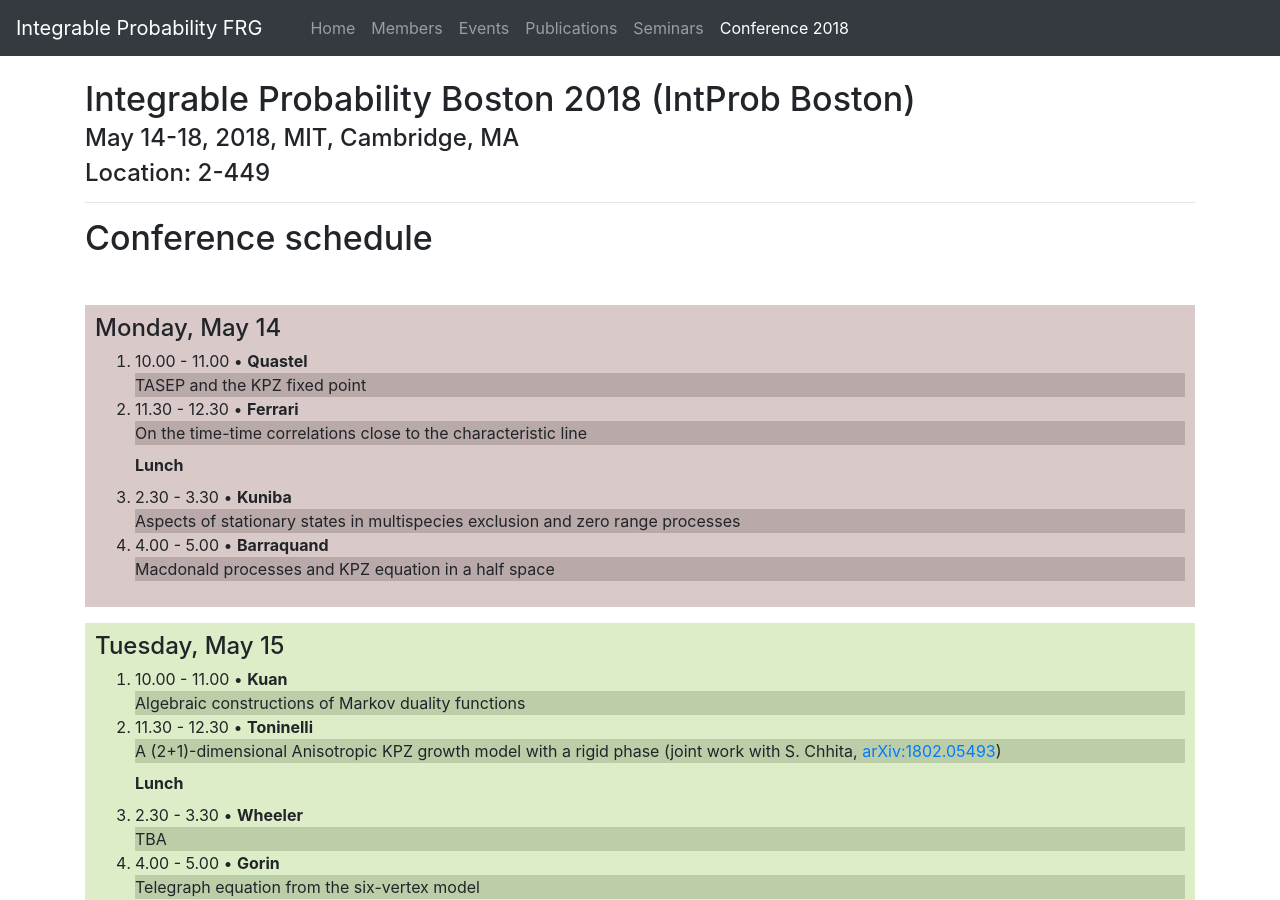
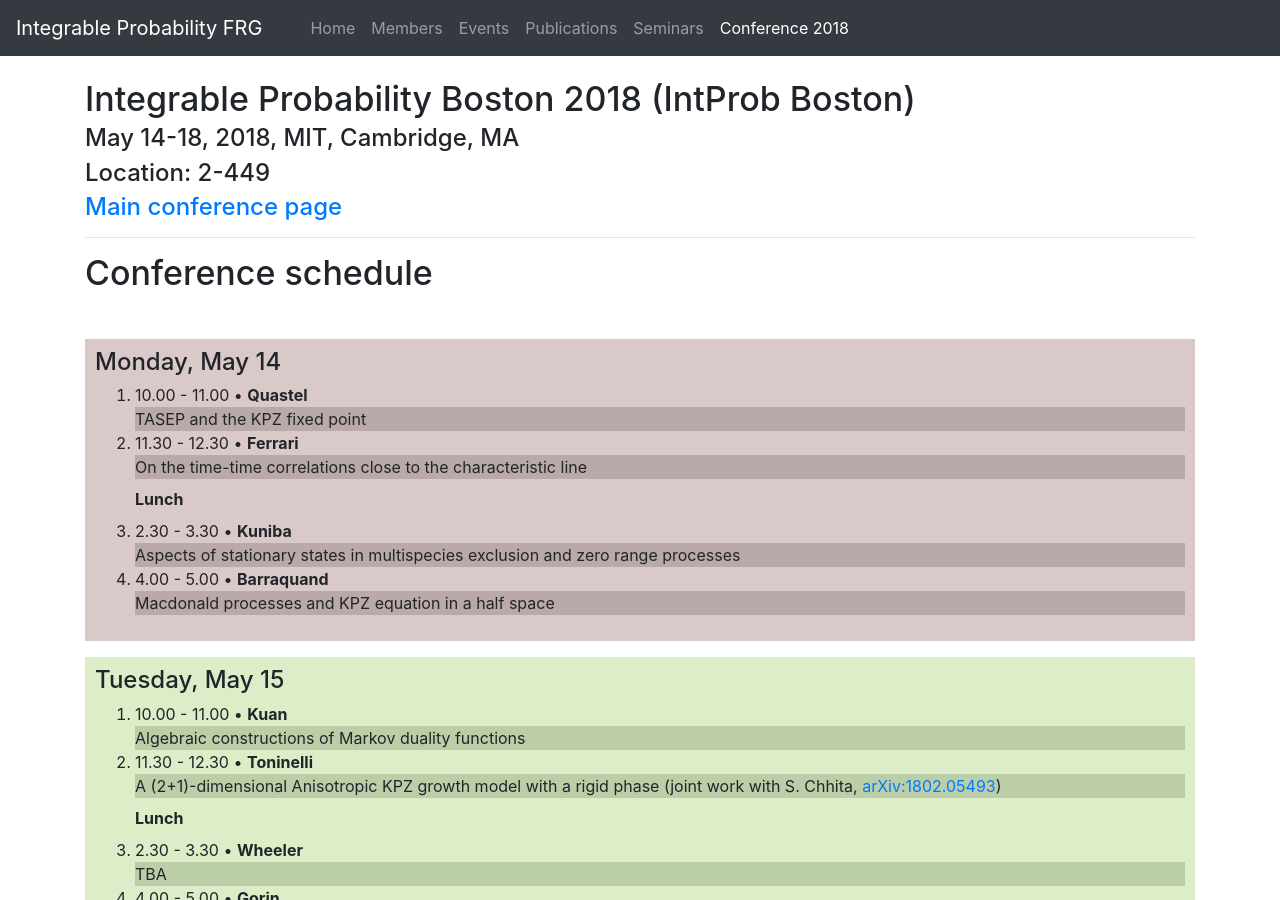
Before and after one commit to int-prob/int-prob-code, a Jekyll site: the page built from conference2018/schedule.md, in a window 1280 px wide and 900 px high. Built offline with Jekyll 4.4.1, drawn with Linux system fonts in a browser that asks for light colours; nearby versions of some CDN libraries.

Commit message:
Update schedule.md

```diff
--- a/conference2018/schedule.md
+++ b/conference2018/schedule.md
@@ -12,6 +12,8 @@ permalink: /conference2018/schedule/
 ### May 14-18, 2018, MIT, Cambridge, MA
 
 ### Location: 2-449
+
+### [Main conference page]({{site.url}}/conference2018/)
 
 ---
 
```
